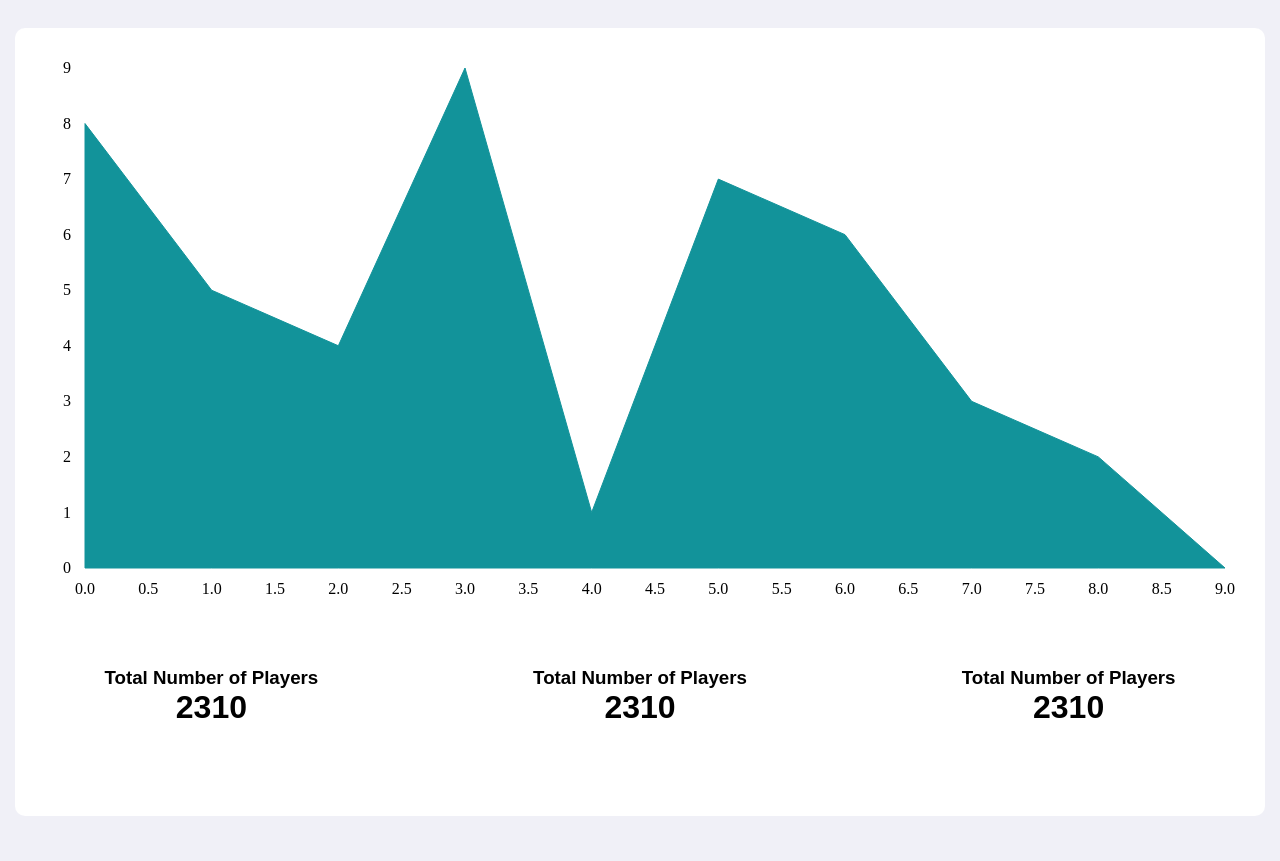
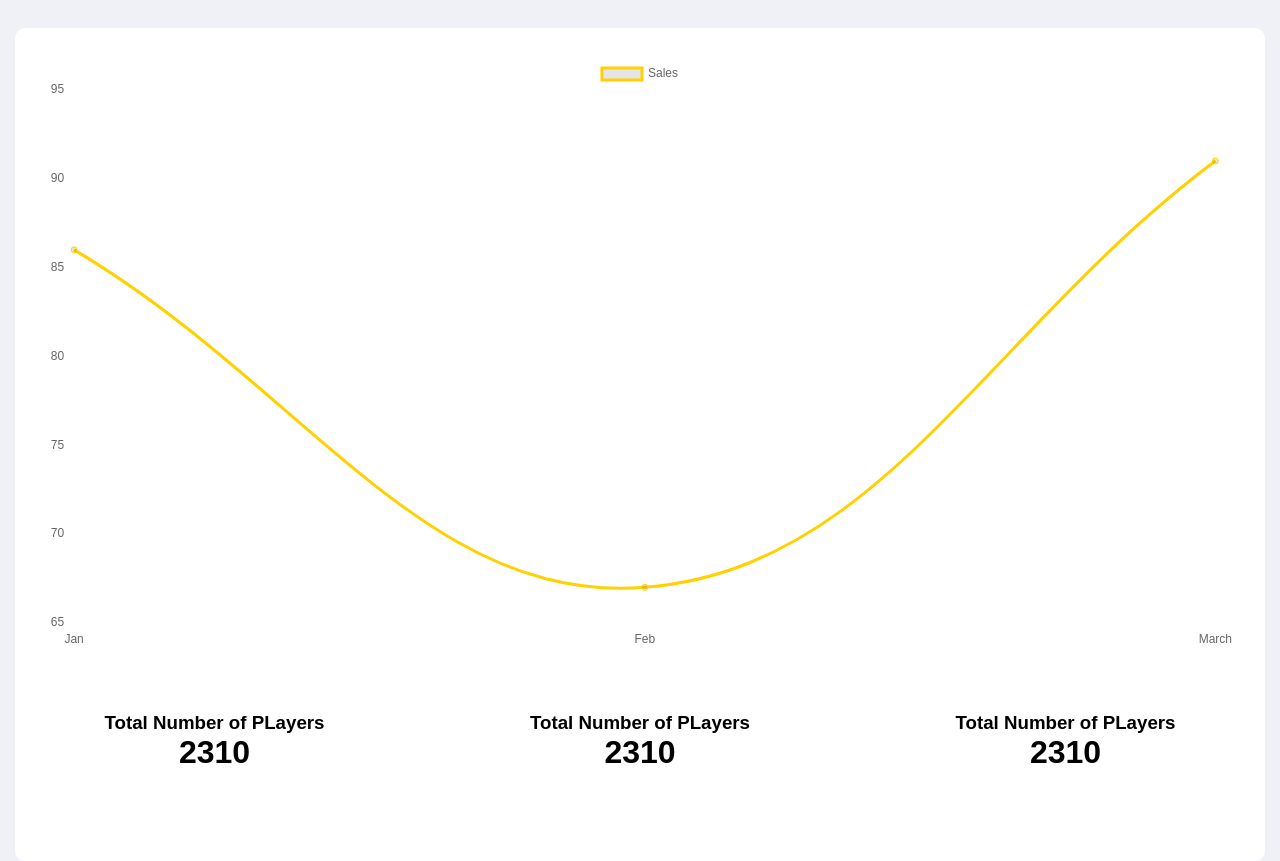
Before and after one commit to Gabeoli/hlp-website-v2, a Gatsby site: page / in a window 1280 px wide. Shown: the part 78-939 px from the top of the page. Before the commit the page ends 894 px from the top, so only its background shows below. Built offline with nearby package versions, Linux system fonts and the light colour scheme; Gatsby itself is replaced by a stand-in of ours; a web font is replaced by a local one.

Commit message:
Created figure component

```diff
--- a/package.json
+++ b/package.json
@@ -5,6 +5,7 @@
   "version": "0.1.0",
   "author": "Kyle Mathews <mathews.kyle@gmail.com>",
   "dependencies": {
+    "chart.js": "^2.8.0",
     "gatsby": "^2.15.14",
     "gatsby-image": "^2.2.18",
     "gatsby-plugin-manifest": "^2.2.16",
@@ -18,8 +19,7 @@
     "prop-types": "^15.7.2",
     "react": "^16.9.0",
     "react-dom": "^16.9.0",
-    "react-helmet": "^5.2.1",
-    "react-vis": "^1.11.7"
+    "react-helmet": "^5.2.1"
   },
   "devDependencies": {
     "prettier": "^1.18.2"
--- /dev/null
+++ b/src/components/Figures.js
@@ -0,0 +1,12 @@
+import React, { Component } from 'react'
+
+export default class Figures extends Component {
+    render() {
+        return (
+            <div className="figure">
+                <h3>{this.props.label}</h3>
+                <h1>{this.props.number}</h1>
+            </div>
+        )
+    }
+}
--- a/src/components/KeyInfo.js
+++ b/src/components/KeyInfo.js
@@ -1,26 +1,18 @@
 import React, { Component } from 'react'
-import MainGraph from "./graphs/MainGraph"
+import LineChart from "./graphs/LineChart"
+import Figures from "./Figures"
 
 class KeyInfo extends Component {
     render() {
         return (
             <div className="key-info">
                 <div className="main-graph">
-                    <MainGraph/>
+                    <LineChart/>
                 </div>
                 <div className="main-figures">
-                    <div className="figure">
-                        <h3>Total Number of Players</h3>
-                        <h1>2310</h1>
-                    </div>
-                    <div className="figure">
-                        <h3>Total Number of Players</h3>
-                        <h1>2310</h1>
-                    </div>
-                    <div className="figure">
-                        <h3>Total Number of Players</h3>
-                        <h1>2310</h1>
-                    </div>
+                    <Figures label="Total Number of PLayers" number="2310"/>
+                    <Figures label="Total Number of PLayers" number="2310"/>
+                    <Figures label="Total Number of PLayers" number="2310"/>
                 </div>
             </div>
         )
--- /dev/null
+++ b/src/components/graphs/LineChart.js
@@ -0,0 +1,63 @@
+import React, { Component } from 'react'
+import Chart from "chart.js"
+
+//Chart Style Options
+Chart.defaults.global.defaultFontFamily = "'Gotham', sans-serif"
+//
+
+class LineChart extends Component {
+    chartRef = React.createRef();
+
+    componentDidMount() {
+        const myChartRef = this.chartRef.current.getContext("2d");
+
+        new Chart(myChartRef, {
+            type: "line",
+            data: {
+                //Bring in data
+                labels: ["Jan", "Feb", "March"],
+                datasets: [
+                    {
+                        label: "Sales",
+                        data: [86, 67, 91],
+                        fill: "#FFD100",
+                        borderColor: '#FFD100'
+                    }
+                ]
+            },
+            options: {
+                //Customize chart options
+                responsive: true,
+                maintainAspectRation: false,
+                scales: {
+                    xAxes: [{
+                        gridLines: {
+                            display: false,
+                            drawBorder: true
+                        }
+                    }],
+                    yAxes: [{
+                        gridLines: {
+                            display: false,
+                            drawBorder: true
+                        }
+                    }]
+                }
+
+            }
+        });
+    }
+    render() {
+        return (
+            <div>
+                <canvas
+                    id="myChart"
+                    ref={this.chartRef}
+                />
+            </div>
+        )
+    }
+}
+
+
+export default LineChart
--- a/src/components/graphs/MainGraph.js
+++ /dev/null
@@ -1,36 +0,0 @@
-import React, { Component } from 'react'
-import {FlexibleWidthXYPlot, AreaSeries, XAxis, YAxis,} from 'react-vis'
-
-const data=[
-    // {day: 'Monday', players: 1, conversations: 10, messages: 20},
-    // {day: 'Tuesday', players: 2, conversations: 20, messages: 40},
-    // {day: 'Wednesday', players: 3, conversations: 30, messages: 60},
-    // {day: 'Thursday', players: 4, conversations: 40, messages: 80},
-    // {day: 'Friday', players: 1, conversations: 10, messages: 20},
-    // {day: 'Saturday', players: 5, conversations: 50, messages: 100},
-    // {day: 'Sunday', players: 6, conversations: 60, messages: 120},
-    {x: 0, y: 8},
-    {x: 1, y: 5},
-    {x: 2, y: 4},
-    {x: 3, y: 9},
-    {x: 4, y: 1},
-    {x: 5, y: 7},
-    {x: 6, y: 6},
-    {x: 7, y: 3},
-    {x: 8, y: 2},
-    {x: 9, y: 0}
-]
-
-class MainGraph extends Component {
-    render() {
-        return (
-        <FlexibleWidthXYPlot height={550}>
-        <AreaSeries data={data} />
-        <XAxis />
-        <YAxis />
-        </FlexibleWidthXYPlot>
-        )
-    }
-}
-
-export default MainGraph
--- a/src/components/nav.js
+++ b/src/components/nav.js
@@ -6,13 +6,13 @@ class nav extends Component {
     render() {
         return (
             <nav>
-                <Link className="hlp-logo" to="#">
+                <Link className="hlp-logo" to="/">
                     <img src={Logo} alt="Hello Lamp Post"/>
                 </Link>
                 <div>
                     <ul className="nav-links">
-                        <li><Link to="#">Dashboard</Link></li>
-                        <li><Link to="#">Calendar</Link></li>
+                        <li>Dashboard</li>
+                        <li>Calendar</li>
                         <li>Logout</li>
                     </ul>
                 </div>
--- a/src/pages/index.js
+++ b/src/pages/index.js
@@ -4,7 +4,6 @@ import { Link } from "gatsby"
 import Layout from "../components/layout"
 import Image from "../components/image"
 import SEO from "../components/seo"
-import MainGraph from "../components/graphs/MainGraph"
 import KeyInfo from "../components/KeyInfo"
 
 
--- a/src/sass/main-graph.scss
+++ b/src/sass/main-graph.scss
@@ -1,4 +1,3 @@
 .main-graph{
     width: 100%;
-    height: 550px;
 }
```
Also changed, not shown: 1 other file.
